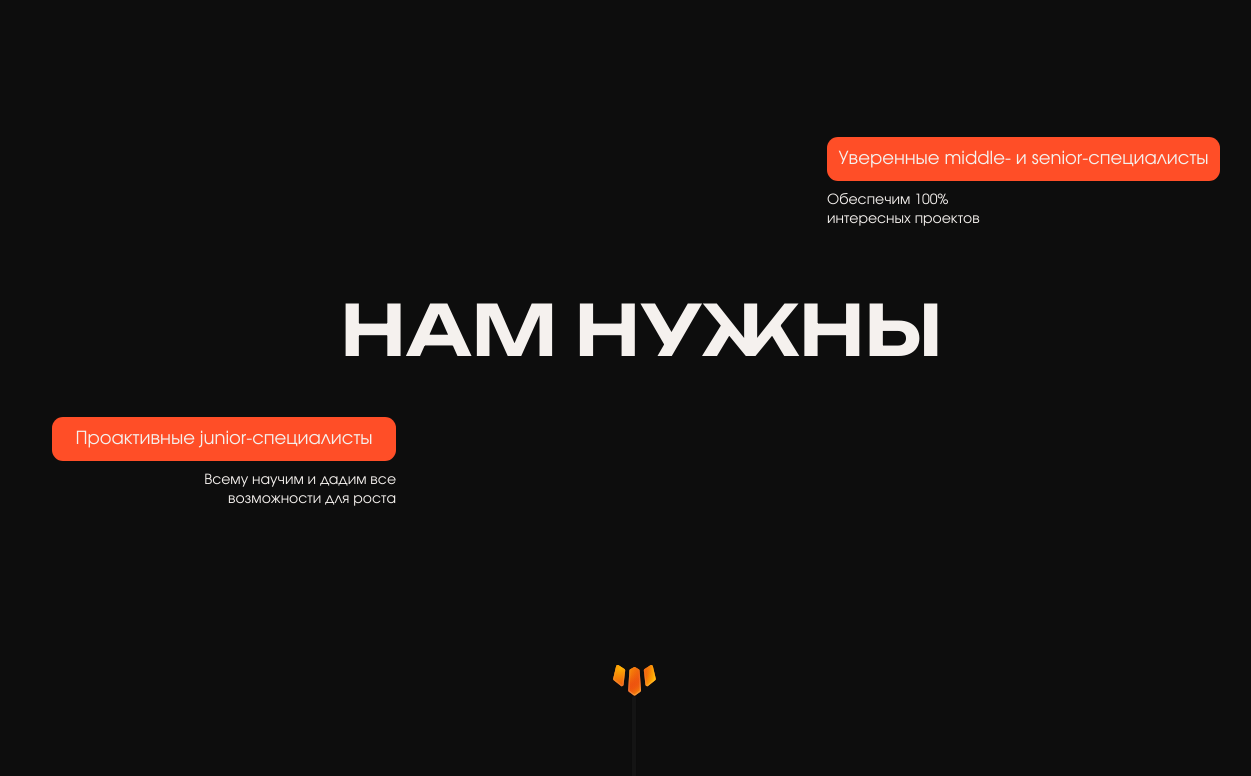
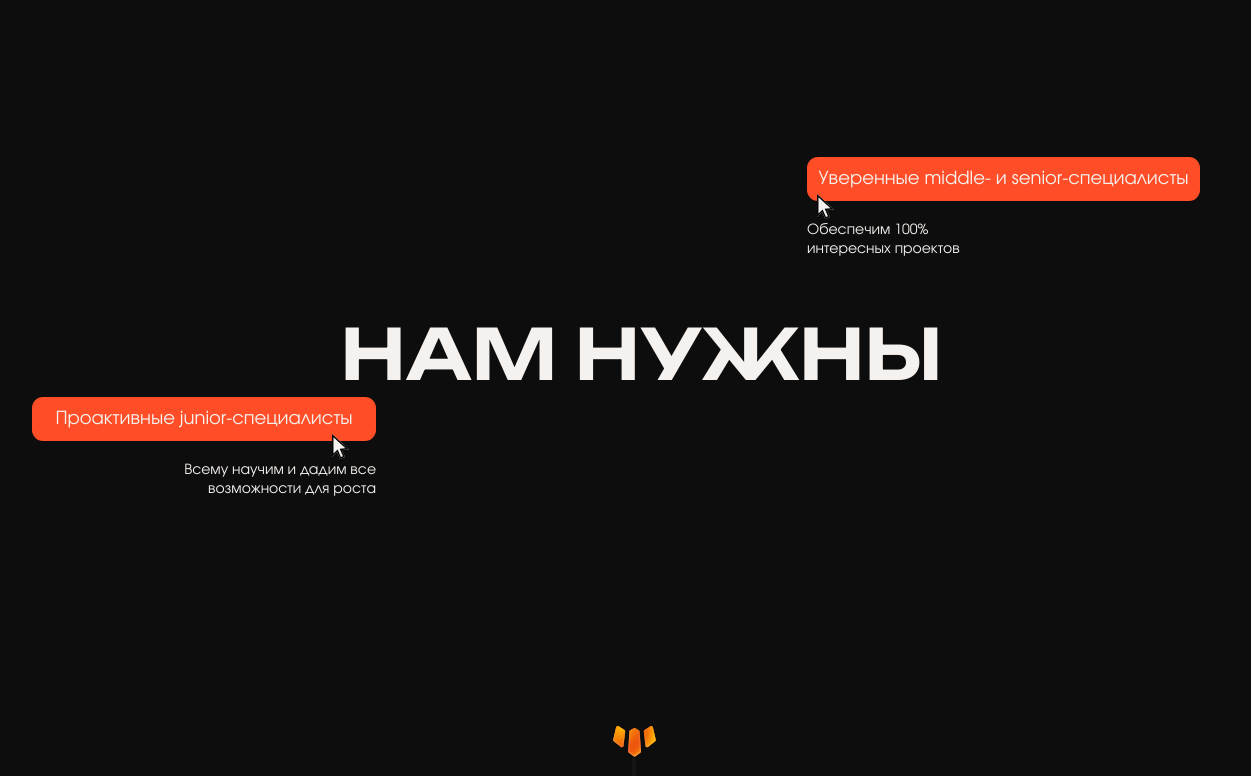
Before and after one commit to Olga-Tsygankova/mst, a React (Vite) app: page / in a window 1536 px wide. Shown: the part 8860-9636 px from the top of the page, without its empty margins (132-1383 px from the left). Built offline with nearby package versions, Linux system fonts and the light colour scheme.

Commit message:
feat: add orange section animation

```diff
--- a/src/components/HeartSection/styles.module.css
+++ b/src/components/HeartSection/styles.module.css
@@ -159,6 +159,24 @@
   }
 }
 
+@keyframes moveSection1 {
+  0% {
+    transform: translate(-50px, 50px);
+  }
+  100% {
+    transform: translate(50px, -50px);
+  }
+}
+
+@keyframes moveSection2 {
+  0% {
+    transform: translate(-50px, -50px);
+  }
+  100% {
+    transform: translate(50px, 50px);
+  }
+}
+
 /*---------------------------------------------------------------------------------------------*/
 /*                                  MEDIA MIN_WIDTH                                            */
 /*---------------------------------------------------------------------------------------------*/
--- a/src/components/Need/styles.module.css
+++ b/src/components/Need/styles.module.css
@@ -16,16 +16,34 @@
 }
 
 .section1, .section2 {
+
   display: flex;
   flex-direction: column;
-  gap: 10px;
+  gap: 20px;
 }
+
+.section1:after{
+  content: url("./../../assets/svg/cursor.svg");
+
+  position: relative;
+  top: -85px;
+  left: 10px;
+}
+
+.section2:after{
+  content: url("./../../assets/svg/cursor.svg");
+
+  position: relative;
+  top: -85px;
+  right: -300px;
+}
+
 
 .orangeSection {
   text-align: center;
   font-size: 16px;
 
-  padding: 10px 10px;
+  padding: 10px;
 
   background-color: #FF4E27;
 
@@ -47,6 +65,12 @@
 
   margin-left: auto;
 }
+
+/*---------------------------------------------------------------------------------------------*/
+/*                                  ANIMATION                                                  */
+/*---------------------------------------------------------------------------------------------*/
+
+
 
 
 /*---------------------------------------------------------------------------------------------*/
@@ -116,12 +140,18 @@
     width: 344px;
 
     margin: 280px auto 0 0;
+
+    animation: moveSection2 5s infinite alternate;
+
   }
 
   .section1{
     width: 393px;
 
     margin: 0 0 0 auto;
+
+    animation: moveSection1 5s infinite alternate;
+
   }
 
   .title h2 {
@@ -140,4 +170,22 @@
   .title{
     position: relative;
   }
+
+  @keyframes moveSection1 {
+    0% {
+      transform: translate(-20px, 20px);
+    }
+    100% {
+      transform: translate(20px, -20px);
+    }
+  }
+
+  @keyframes moveSection2 {
+    0% {
+      transform: translate(-20px, -20px);
+    }
+    100% {
+      transform: translate(20px, 20px);
+    }
+  }
 }
```
Also changed, not shown: src/assets/svg/cursor.svg (added).
